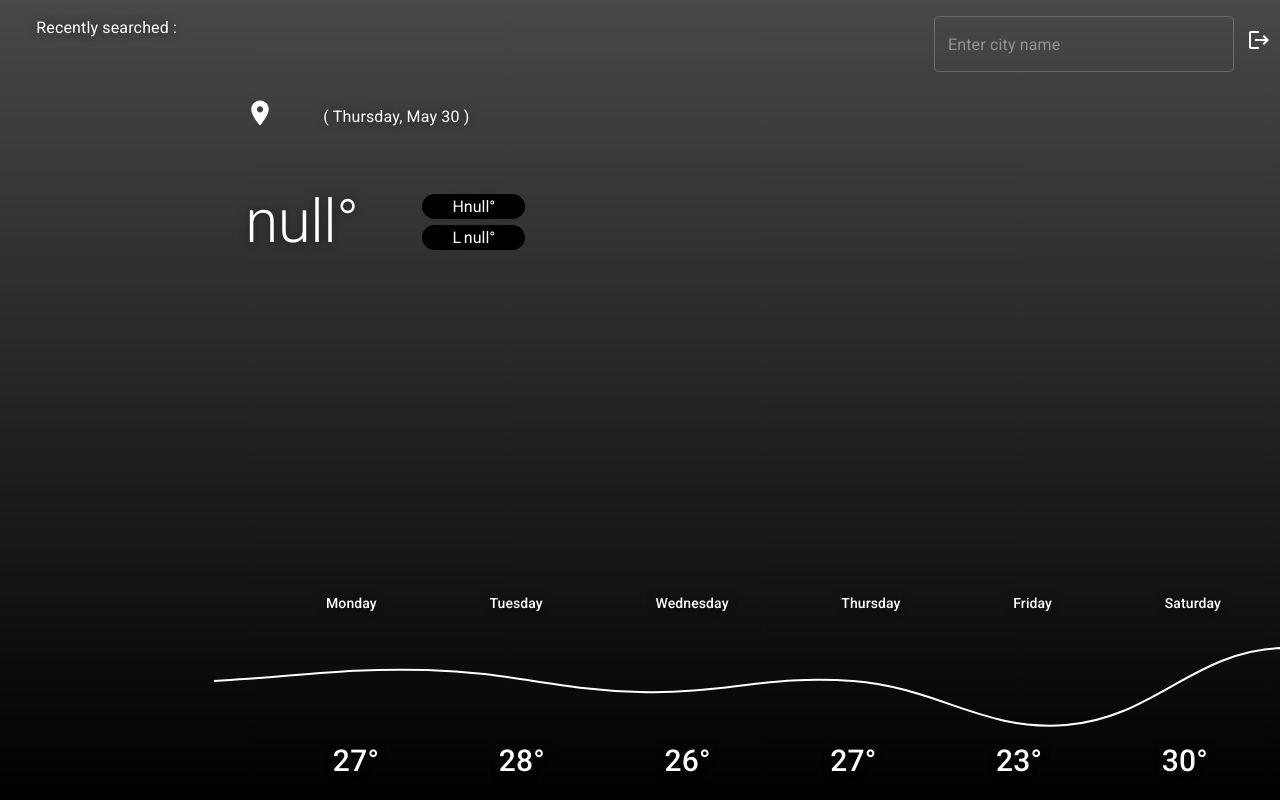
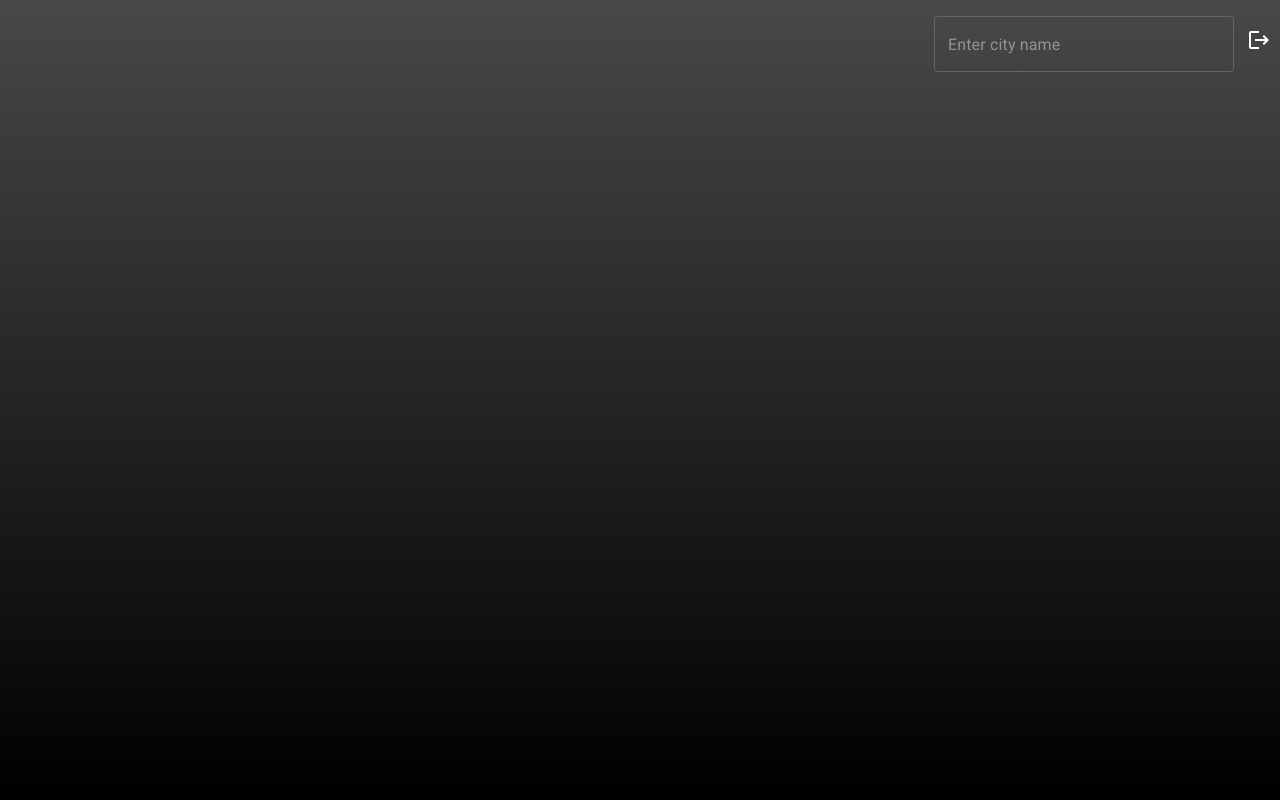
Before and after one commit to tubahosseini/weather-app, a React (Vite) app: page /weather in a window 1280 px wide. Built offline with nearby package versions, Linux system fonts and the light colour scheme.

Commit message:
fix the first page before searching

```diff
--- a/src/components/weather/Weather.tsx
+++ b/src/components/weather/Weather.tsx
@@ -240,6 +240,7 @@ export default function Weather() {
           }}
         />
       </Box>
+      {city && (
         <Grid container>
           <Grid item md={2}>
             <Typography mb={1} color="white">
@@ -385,6 +386,7 @@ export default function Weather() {
             </Box>
           </Grid>
         </Grid>
+      )}
     </Box>
   );
 }
```
Also changed, not shown: src/components/Test.tsx (deleted, +0 -184 lines). Lines whose indentation alone changed are shown as unchanged.
